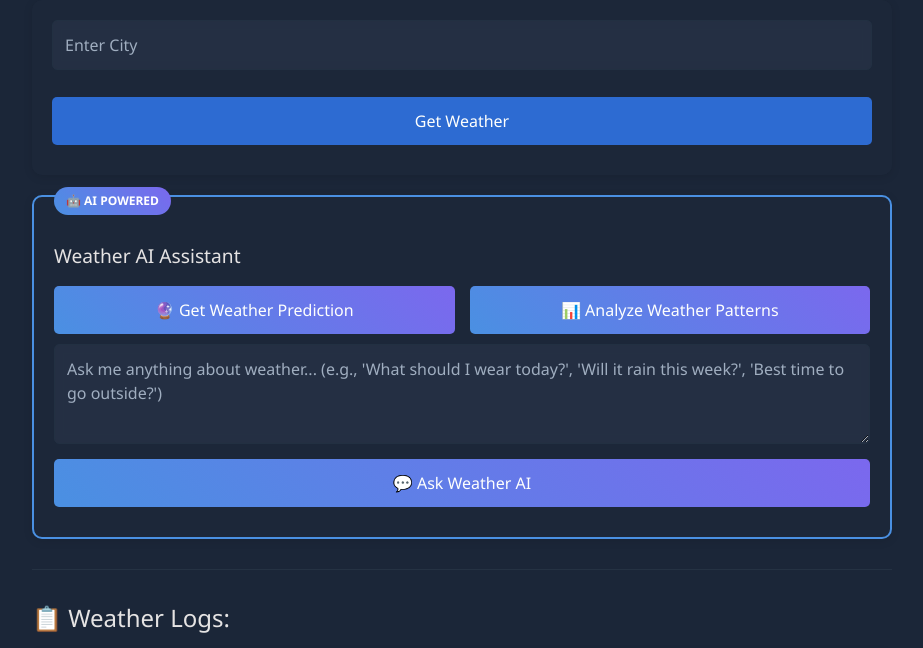
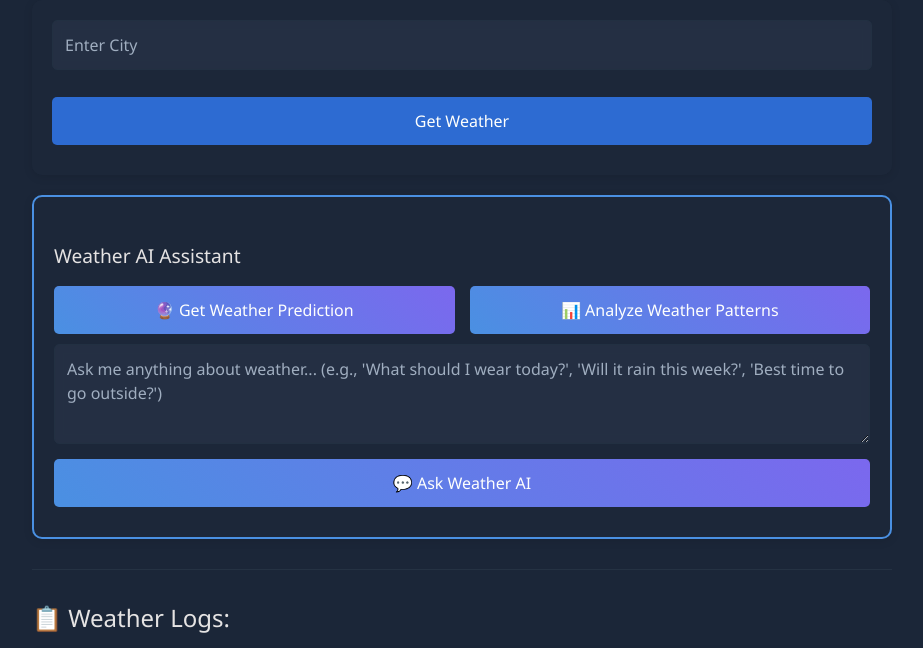
Before and after one commit to MuhammadSaif700/Weather-logger, a website: page frontend/index.html in a window 1280 px wide. Shown: the part 80-728 px from the top of the page, without its empty margins (178-1101 px from the left). Drawn offline with nearby package versions, Linux system fonts and the light colour scheme.

```diff
--- a/frontend/index.html
+++ b/frontend/index.html
@@ -485,7 +485,7 @@
 
   <!-- AI Features Section -->
   <div class="ai-container">
-    <div class="ai-badge">🤖 AI POWERED</div>
+    <!-- <div class="ai-badge">🤖 AI POWERED</div> -->
     <h3>Weather AI Assistant</h3>
 
     <div class="two-col">
```
